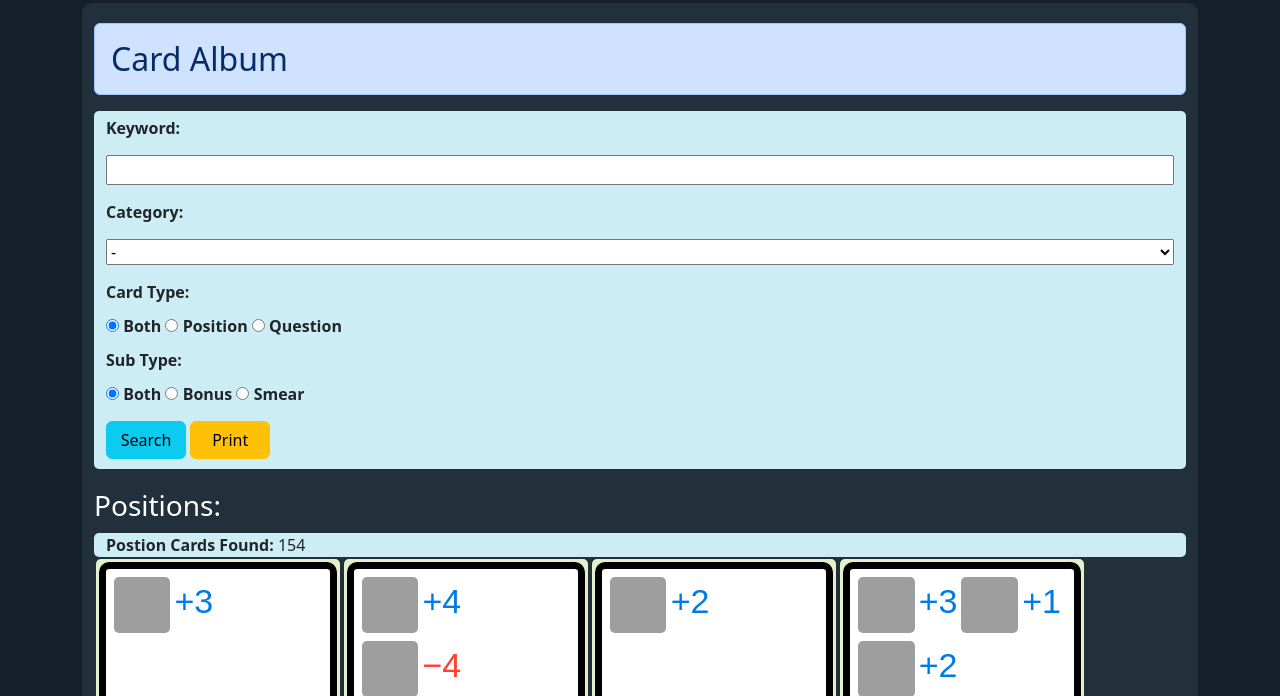
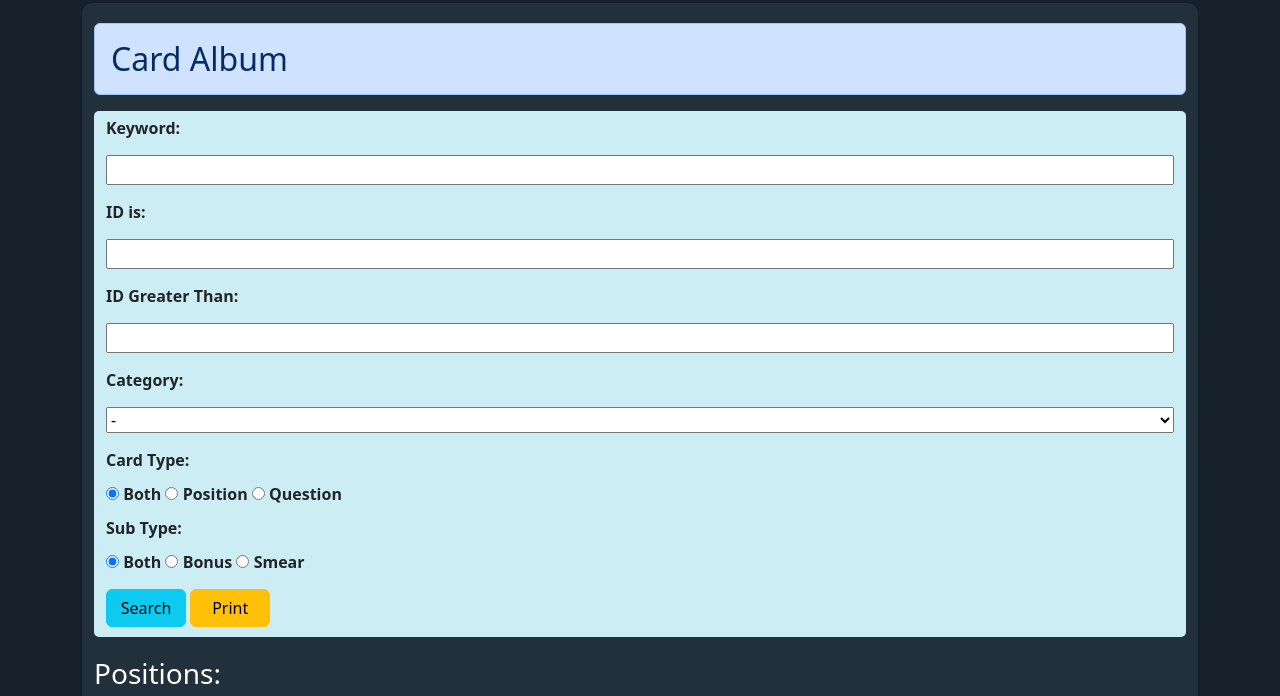
Before and after one commit to will-eberhard-mscst/Board-Game-USA, a PHP site: page /cardmaker/index.php?page=album in a window 1280 px wide. Shown: the part 70-766 px from the top of the page. Run offline with PHP 8.4, Linux system fonts and the light colour scheme; some libraries are stand-ins or nearby versions; grey boxes are pictures that could not be loaded.

Commit message:
added search by ID and greater than id

```diff
--- a/album.php
+++ b/album.php
@@ -121,6 +121,12 @@ function DrawQuestionCard($question){
                 <div><label for='keyword'>Keyword:</label></div>
                 <div><input type='text' name='keyword' value='<?=$keyword?>'></div>
 
+                <div><label for='id_is'>ID is:</label></div>
+                <div><input type='number' name='id_is' class='long' value='<?=$id_is?>'></div>
+
+                <div><label for='greater-than-id'>ID Greater Than:</label></div>
+                <div><input type='number' name='greater-than-id' class='long' value='<?=$greater_than_id?>'></div>
+
                 <div><label for='category'>Category:</label></div>
                 <div>
                     <select class='chosen-select' name='category'>
--- a/css/cardmaker.css
+++ b/css/cardmaker.css
@@ -100,13 +100,16 @@ h3[class='heading']{
   margin-bottom: 10px;
 }
 
-input[type='text'], input[type='button'].long, input[type='submit'].long, select, textarea{
-  width: 100%;
-}
-
 input[type='number']{
   max-width: 50px;
 }
+
+input[type='text'], input[type='button'].long, input[type='submit'].long, input[type='number'].long, select, textarea{
+  width: 100%;
+  max-width: none;
+}
+
+
 
 .create .container{
   border: solid black 1px;
--- a/print.php
+++ b/print.php
@@ -40,6 +40,10 @@ https://getbootstrap.com/docs/4.0/components/card/#content-types
         <script src="https://ajax.googleapis.com/ajax/libs/jquery/3.6.0/jquery.min.js"></script>
         <script src="../utils/bootstrap-5.2.0-dist/js/bootstrap.bundle.min.js"></script>
 
+        <script>
+            window.print();
+        </script>
+
         <div class="print">
             <div class="">
                 <div class="d-flex">
--- a/utils.php
+++ b/utils.php
@@ -511,6 +511,24 @@ function filter_sub_smear($card){
     return isset($card['smears']) && count($card['smears']) > 0;
 }
 
+/**
+ * Used in array_filter.
+ * Keeps all the cards with an ID greater than this value.
+ */
+function filter_greater_than_id($card){
+    global $greater_than_id;
+    return $card['uid'] > $greater_than_id;
+}
+
+/**
+ * Used in array_filter
+ * Keeps the card with the given ID.
+ */
+function filter_id_is($card){
+    global $id_is;
+    return $card['uid'] == $id_is;
+}
+
 /*
 Check for Search queries.
 -   Search position text, question text, and answer text. Using the same search field.
@@ -519,6 +537,8 @@ Check for Search queries.
 */
 $category = isset($_GET['category']) ? $_GET['category'] : "";
 $keyword = isset($_GET['keyword']) ? $_GET['keyword'] : "";
+$id_is = isset($_GET['id_is']) ? $_GET['id_is'] : "";
+$greater_than_id = isset($_GET['greater-than-id']) ? $_GET['greater-than-id'] : "";
 $card_type = isset($_GET['card_type']) ? $_GET['card_type'] : "";
 $sub_type = isset($_GET['subtype']) ? $_GET['subtype'] : "";
 
@@ -537,6 +557,19 @@ if(isset($_GET["search"]))
         $positions = array();
     }
 
+
+
+    //Return the cards with the given ID.
+    if(!empty($id_is)){
+        $positions = array_filter($positions, "filter_id_is");
+        $questions = array_filter($questions, "filter_id_is");
+    }
+
+    //Return the Cards with the ID > the given value:
+    if(!empty($greater_than_id)){
+        $positions = array_filter($positions, "filter_greater_than_id");
+        $questions = array_filter($questions, "filter_greater_than_id");
+    }
 
 
     //Search for Bonus or Smear categories
```
Also changed, not shown: data/cards.json.
